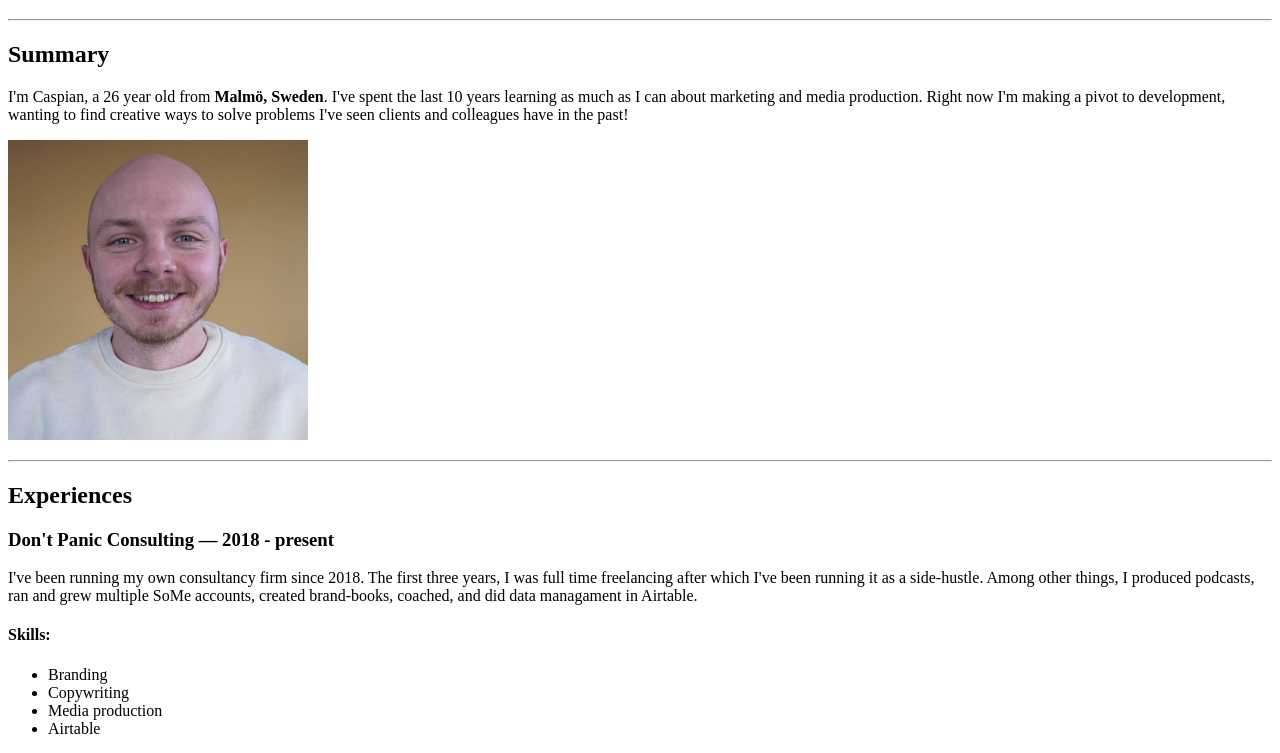
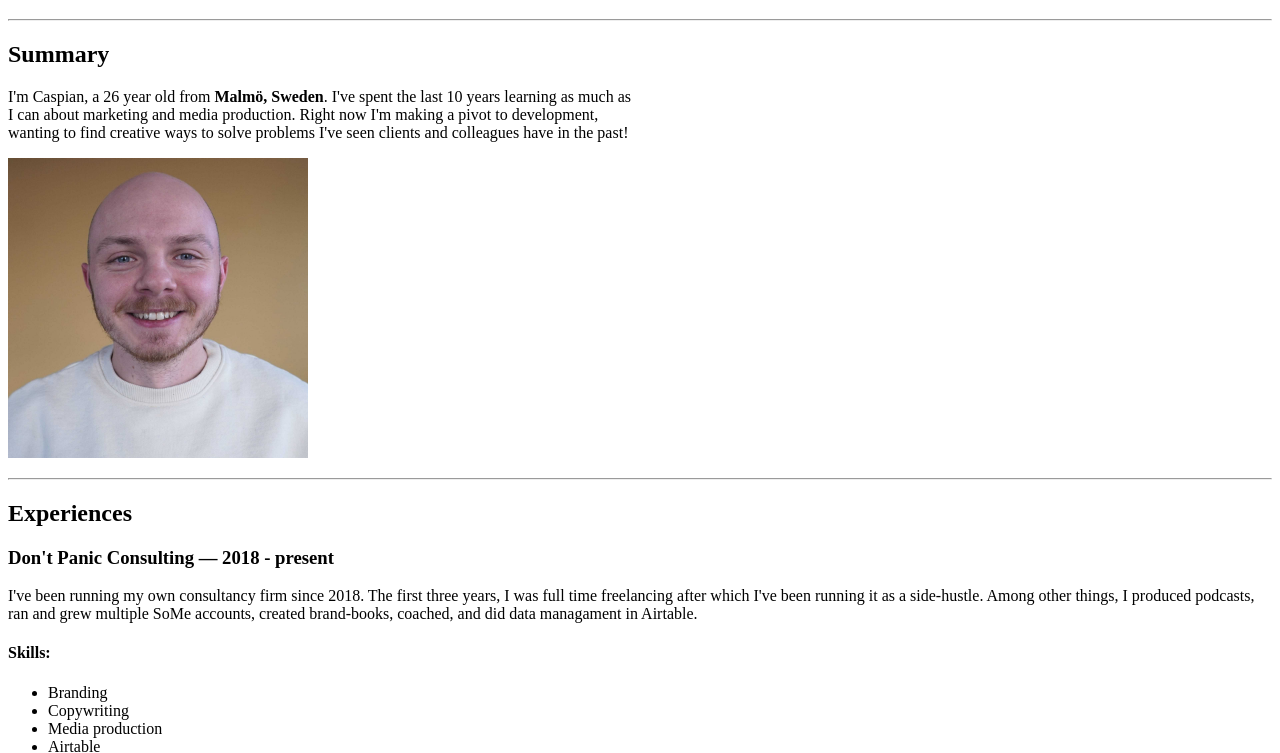
Before and after one commit to casalm26/portfolio, a plain HTML site: page index.html in a window 1280 px wide. Shown: the part 61-814 px from the top of the page. Drawn offline with Linux system fonts and the light colour scheme.

Commit message:
Update index.html

```diff
--- a/index.html
+++ b/index.html
@@ -11,7 +11,7 @@
     <hr/>
 
     <h2>Summary</h2>
-        <p>
+        <p style="width: 50%;">
             I'm Caspian, a 26 year old from <strong>Malmö, Sweden</strong>. I've spent the last 10 years
             learning as much as I can about marketing and media production. Right now
             I'm making a pivot to development, wanting to find creative ways to solve problems
```
